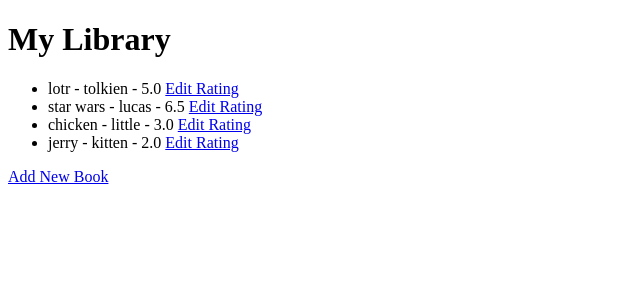
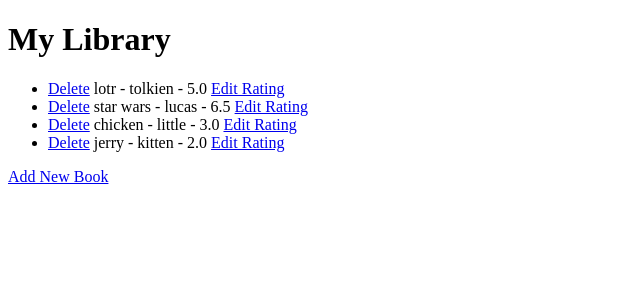
Before and after one commit to BillJaglo/Flask-app-with-db-library, a Flask app: page / in a window 1280 px wide. Shown: the top 300 px of the page, without its empty margins (0-640 px from the left). Run offline with Flask 2, Linux system fonts and the light colour scheme; data comes from the database, SQL or seed files in the repository; both versions use the stored data as it was after the commit.

Commit message:
added delete row capabilities

```diff
--- a/main.py
+++ b/main.py
@@ -68,5 +68,14 @@ def edit():
     return render_template('edit.html', book=book_selected)
 
 
+@app.route("/delete", methods=["GET", "POST"])
+def delete():
+    book_id = request.args.get('id')
+    book_to_delete = Book.query.get(book_id)
+    db.session.delete(book_to_delete)
+    db.session.commit()
+    return redirect(url_for('home'))
+
+
 if __name__ == "__main__":
     app.run(debug=True)
--- a/templates/index.html
+++ b/templates/index.html
@@ -12,7 +12,9 @@
             {% if books_list == [] %}
                 Library is empty
             {% else %}
-                    {{book.title}} - {{book.author}} - {{book.rating}} <a href="{{ url_for('edit', id=book.id) }}">Edit Rating</a>
+                    <a href="{{ url_for('delete', id=book.id) }}">Delete</a>
+                    {{book.title}} - {{book.author}} - {{book.rating}}
+                    <a href="{{ url_for('edit', id=book.id) }}">Edit Rating</a>
             {% endif %}
         </li>
         {% endfor %}
```
Also changed, not shown: books-library.db.
